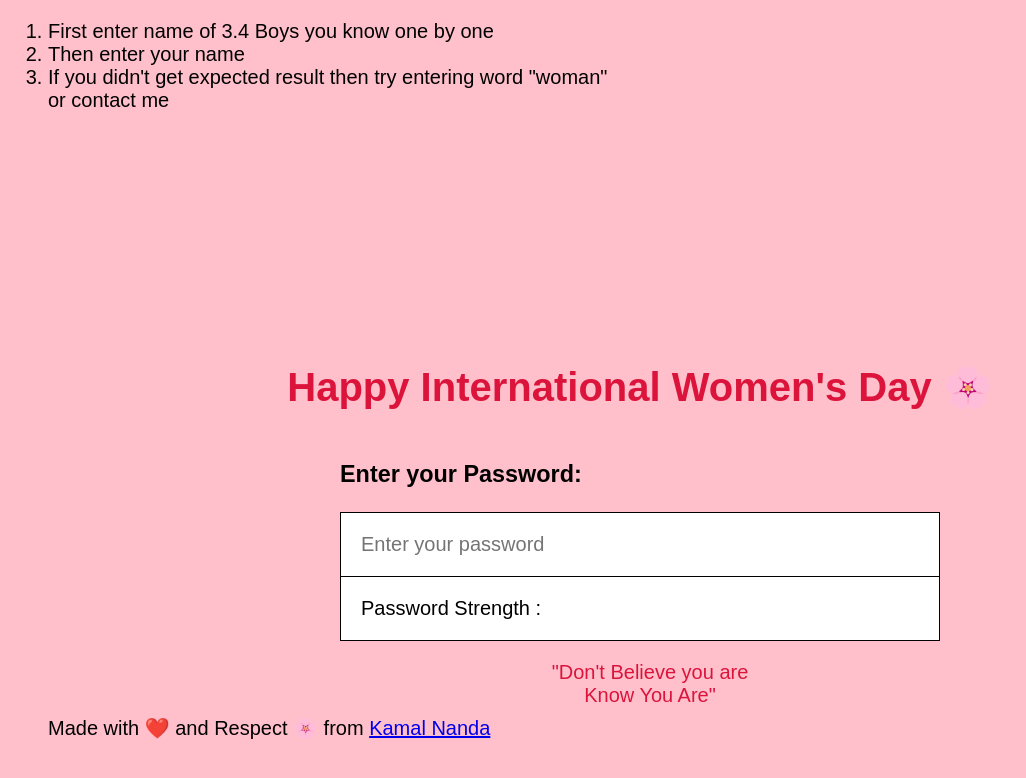
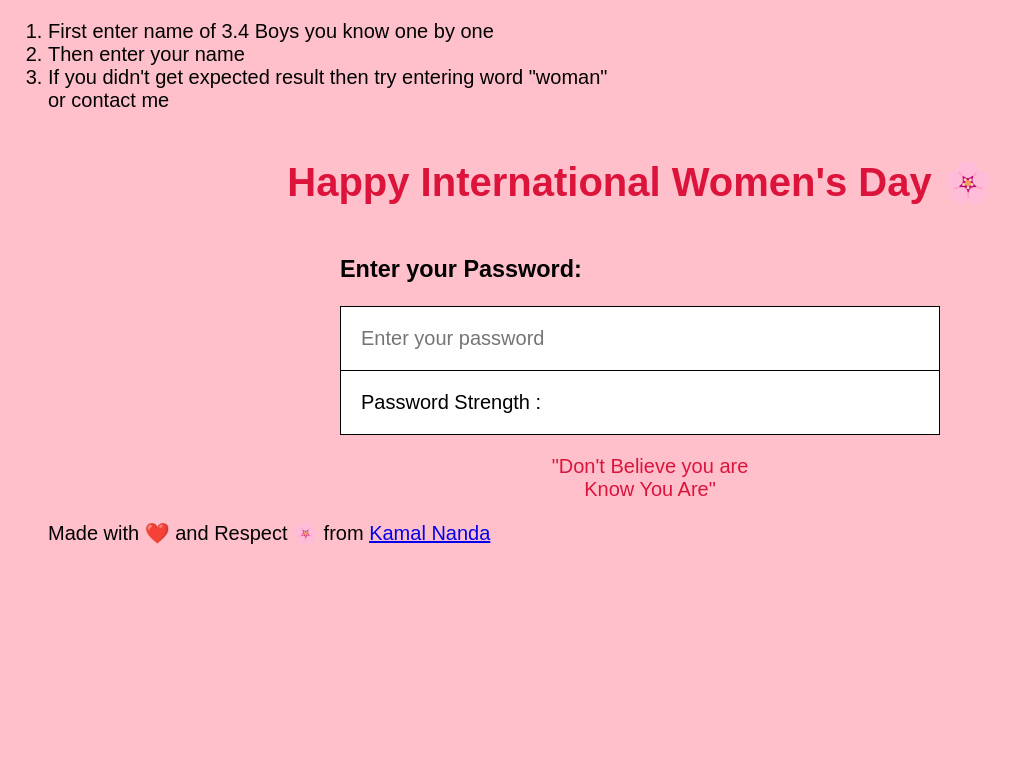
Before and after one commit to KamalNanda/WomenAreStrong, a React (Create React App) app: page / in a window 1280 px wide. Shown: the top 778 px of the page, without its empty margins (0-1026 px from the left). Built offline with nearby package versions, Linux system fonts and the light colour scheme.

Commit message:
Update styles.css

```diff
--- a/src/styles.css
+++ b/src/styles.css
@@ -4,8 +4,8 @@ main {
   align-items: center;
   justify-content: center;
   width: 100%;
-  height: 100vh;
-  position: absolute;
+/*   height: 100vh;
+  position: absolute; */
 }
 body {
   font-size: 20px;
@@ -19,7 +19,7 @@ h1 {
   color: crimson;
 }
 footer {
-  position: absolute;
+/*   position: absolute; */
   bottom: 80px;
   padding-left: 40px;
 }
```
